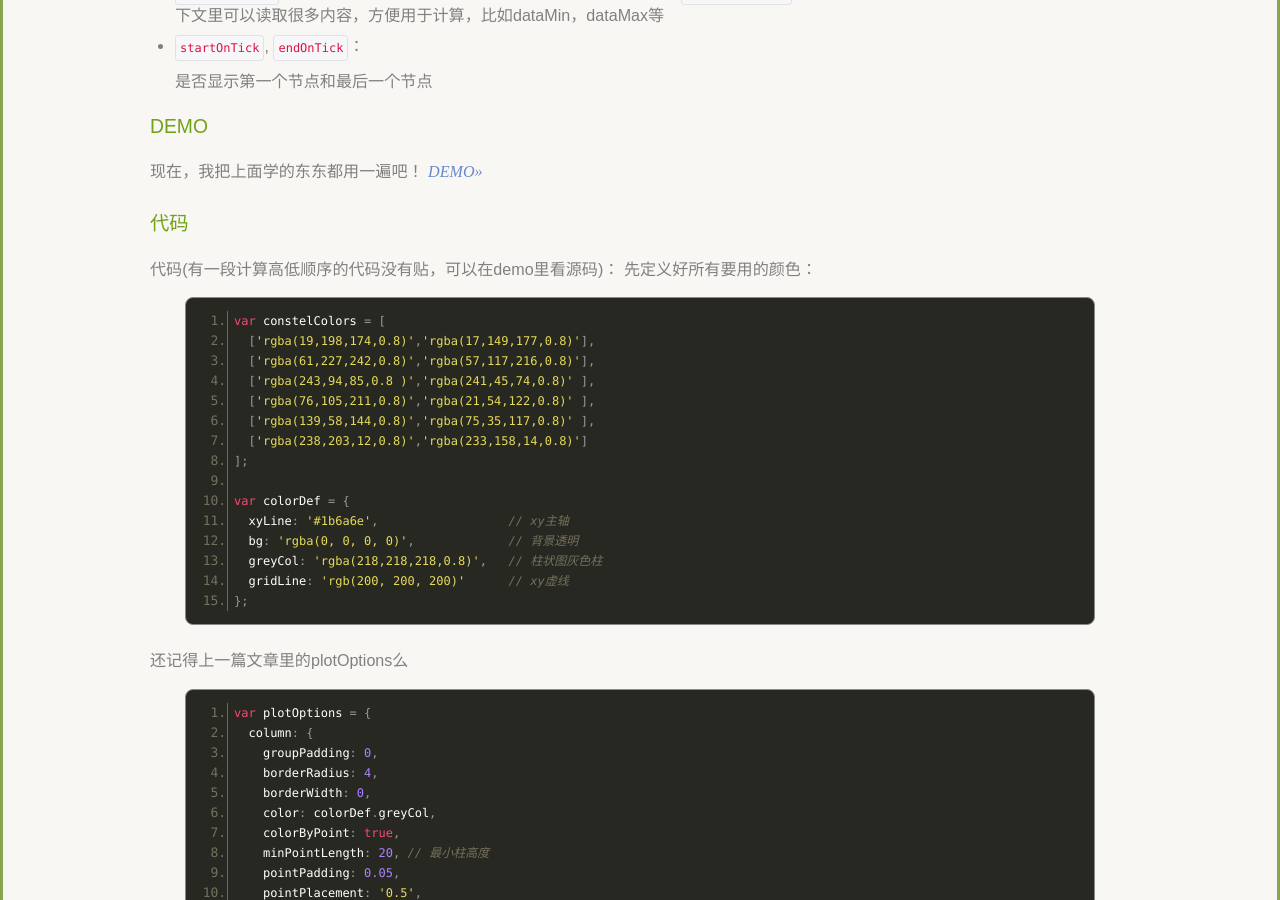
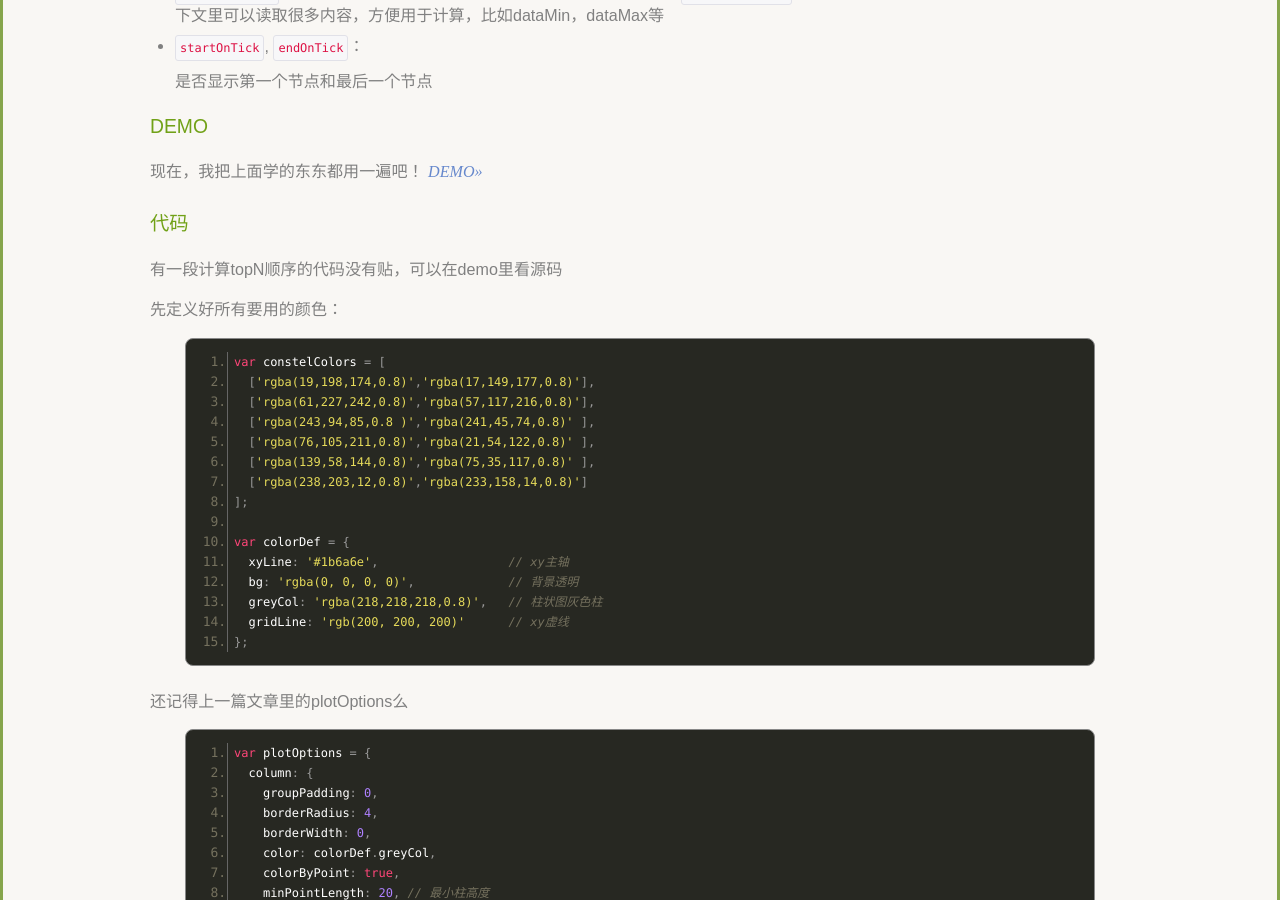
Before and after one commit to Lynn-cc/Lynn-cc.github.io, a Jekyll site: the page built from _posts/2014-06-13-Draw-beautiful-charts-with-HighchartsJs-2.md, in a window 1280 px wide and 900 px high, scrolled down 2530 px. Built offline with Jekyll 4.4.1, drawn with Linux system fonts in a browser that asks for light colours; some web fonts are replaced; comment, search, counter and statistics services are not loaded.

Commit message:
修改文章样

```diff
--- a/_posts/2014-06-13-Draw-beautiful-charts-with-HighchartsJs-2.md
+++ b/_posts/2014-06-13-Draw-beautiful-charts-with-HighchartsJs-2.md
@@ -125,7 +125,8 @@ x轴和y轴的设置是相对复杂的一类，因为太多东东可以控制了
 
 
 ####代码
-代码(有一段计算高低顺序的代码没有贴，可以在demo里看源码)：
+有一段计算topN顺序的代码没有贴，可以在demo里看源码
+
 先定义好所有要用的颜色：
 
     var constelColors = [
```
